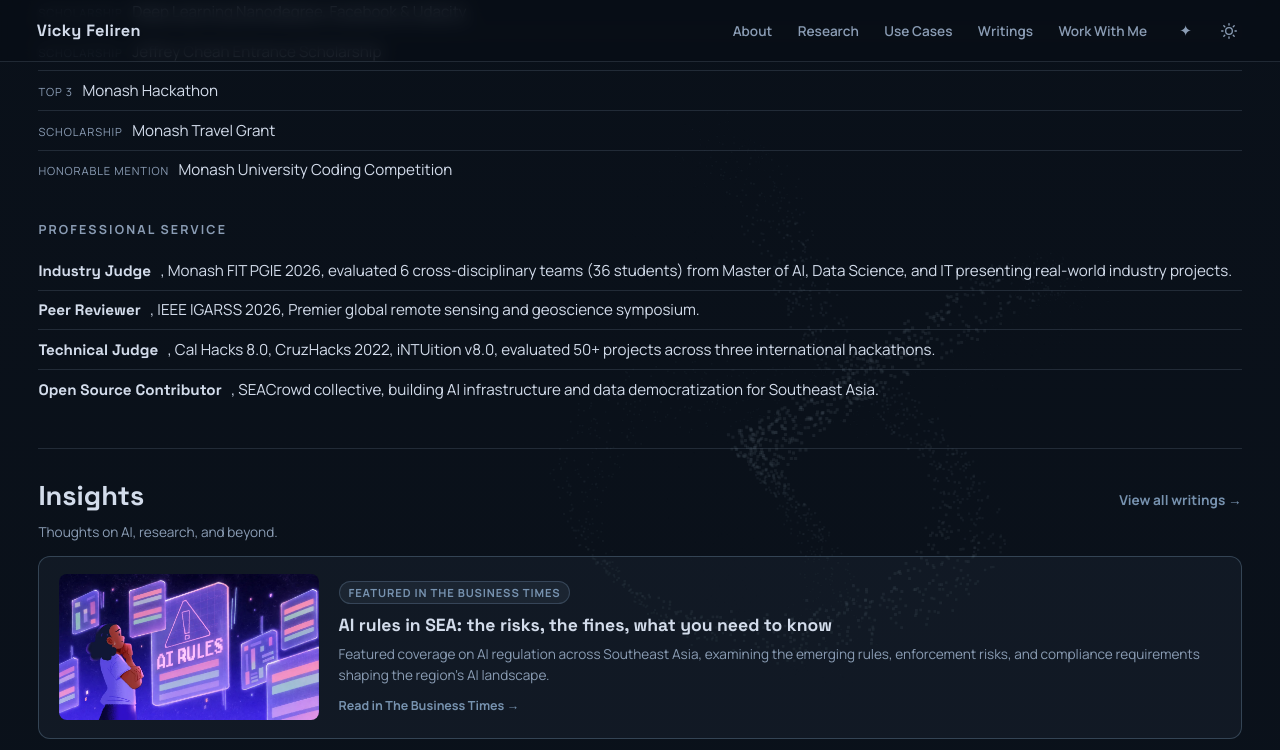
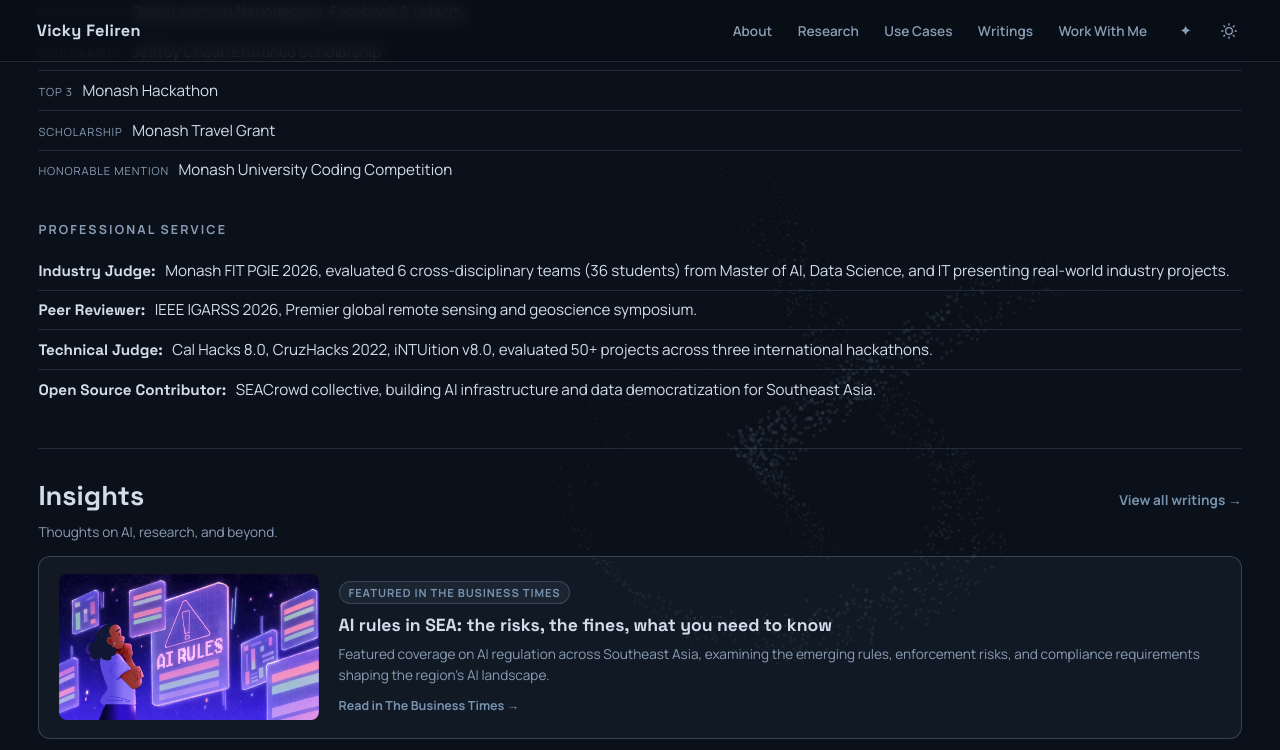
Before and after one commit to Feliren88/feliren88.github.io, a Jekyll site: the page built from index.html, in a window 1280 px wide and 900 px high, scrolled down 3756 px, cut to the strip 0-750 px from the top of the window. Built offline with Jekyll 4.4.1, drawn with Linux system fonts in a browser that asks for light colours.

Commit message:
Replace leading comma with colon in service list items
The role/description pairing read awkwardly as "Industry Judge, Monash
FIT PGIE 2026, evaluated..." with two commas back to back. A colon
after the role separates it cleanly from the description.

Co-Authored-By: Claude Sonnet 4.6 <noreply@anthropic.com>
Claude-Session: https://claude.ai/code/session_01K9goszugN7pPFR23Ap9tTC

```diff
--- a/index.html
+++ b/index.html
@@ -184,7 +184,7 @@ description: Applied Scientist working on trustworthy multimodal AI and cultural
       <p class="column-title mt-lg">PROFESSIONAL SERVICE</p>
       <ul class="award-pills">
         {% for item in site.data.awards.service %}
-        <li><strong>{{ item.role }}</strong>, {{ item.description }}</li>
+        <li><strong>{{ item.role }}:</strong> {{ item.description }}</li>
         {% endfor %}
       </ul>
     </div>
```
Also changed, not shown: _pages/about.md (+1 -1 lines).
